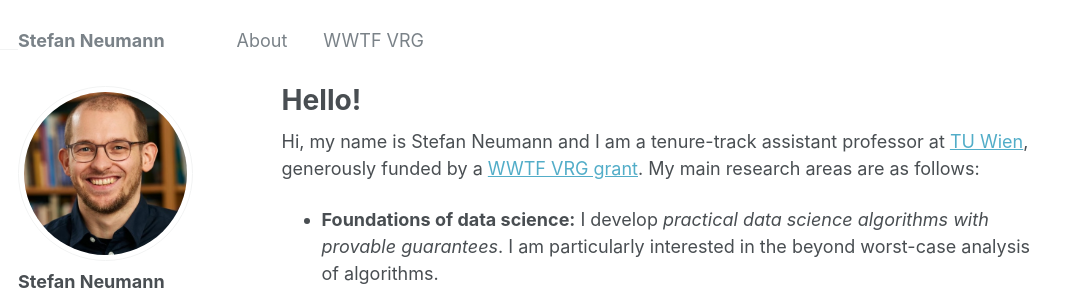
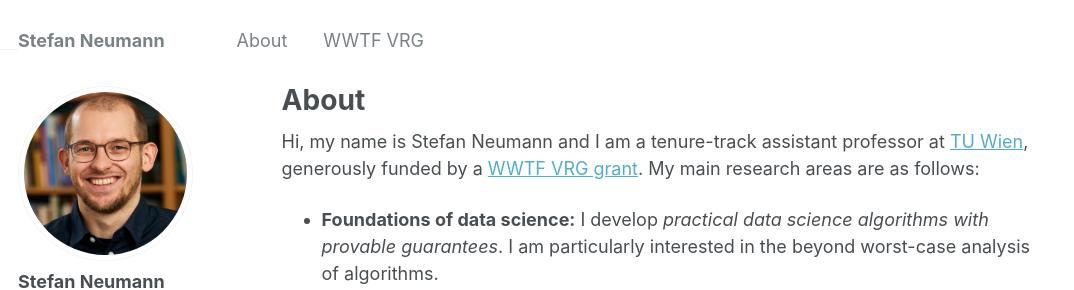
Before and after one commit to StefanResearch/StefanResearch.github.io, a Jekyll site: the page built from _pages/about.md, in a window 1280 px wide and 964 px high. Shown: the top 290 px of the window, without its empty margins (0-1074 px from the left). Built offline with Jekyll 4.4.1, drawn with Linux system fonts in a browser that asks for light colours; some web fonts are replaced.

Commit message:
Tried to page titles.

```diff
--- a/_config.yml
+++ b/_config.yml
@@ -74,7 +74,7 @@ author:
 
 
 # Site Settings
-teaser                   : "1000px_NEUM (Photographer Fredrik Persson).jpg" # filename of teaser fallback teaser image placed in /images/, .e.g. "500x300.png"
+teaser                   : # filename of teaser fallback teaser image placed in /images/, .e.g. "500x300.png"
 breadcrumbs              : false # true, false (default)
 words_per_minute         : 160
 future                   : true
--- a/_layouts/single.html
+++ b/_layouts/single.html
@@ -18,7 +18,8 @@ layout: default
   {% include sidebar.html %}
 
   <article class="page" itemscope itemtype="http://schema.org/CreativeWork">
-    {% if page.title %}<meta itemprop="headline" content="{{ page.title | markdownify | strip_html | strip_newlines | escape_once }}">{% endif %}
+    {% if page.title %}<meta itemprop="headline" content="{{ page.title |
+	markdownify | strip_html | strip_newlines | escape_once }} - Stefan Neumann">{% endif %}
     {% if page.excerpt %}<meta itemprop="description" content="{{ page.excerpt | markdownify | strip_html | strip_newlines | escape_once }}">{% endif %}
     {% if page.date %}<meta itemprop="datePublished" content="{{ page.date | date: "%B %d, %Y" }}">{% endif %}
     {% if page.modified %}<meta itemprop="dateModified" content="{{ page.modified | date: "%B %d, %Y" }}">{% endif %}
--- a/_pages/about.md
+++ b/_pages/about.md
@@ -1,6 +1,6 @@
 ---
 permalink: /
-title: "Hello!"
+title: "About"
 author_profile: true
 redirect_from:
   - /about/
```
